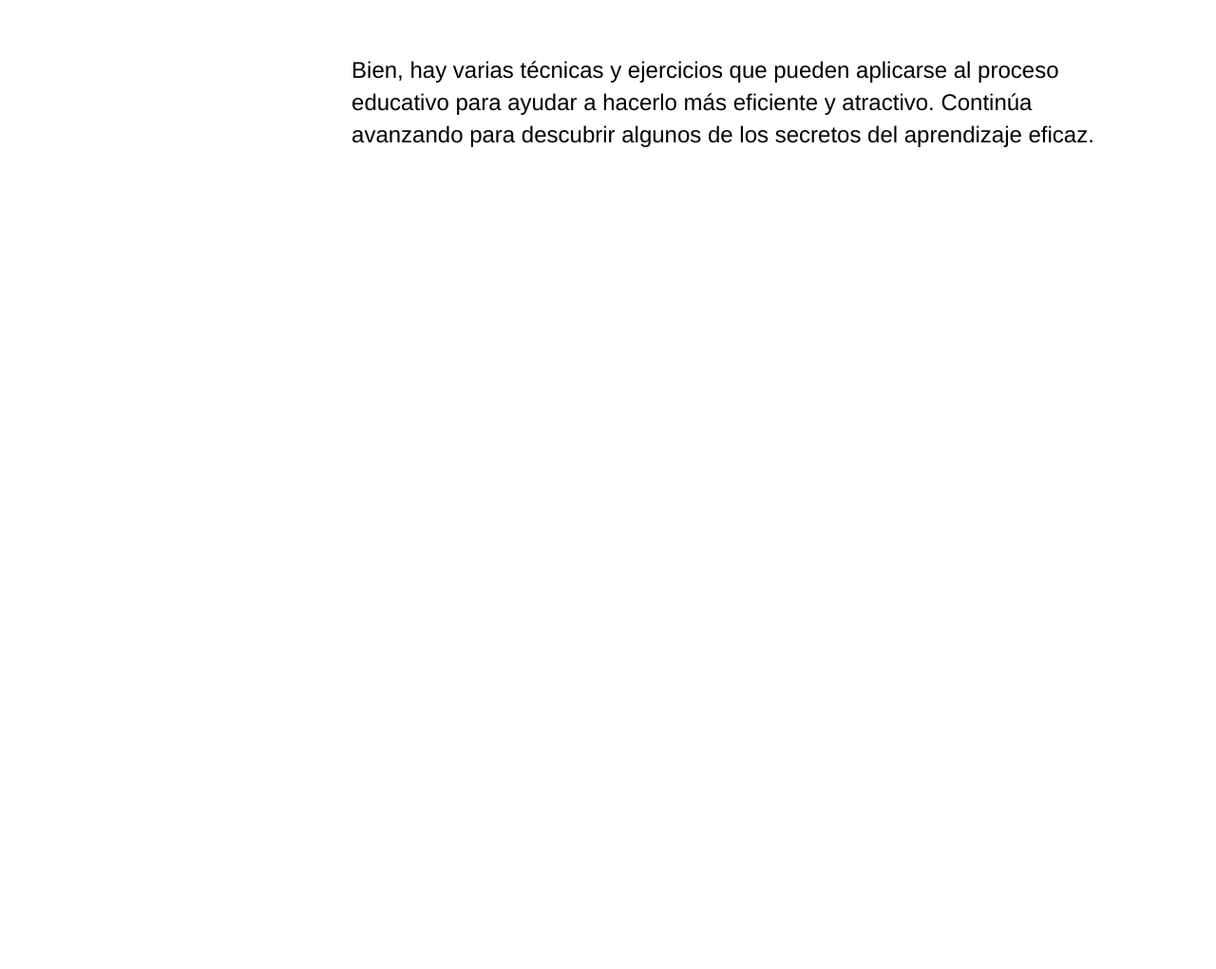
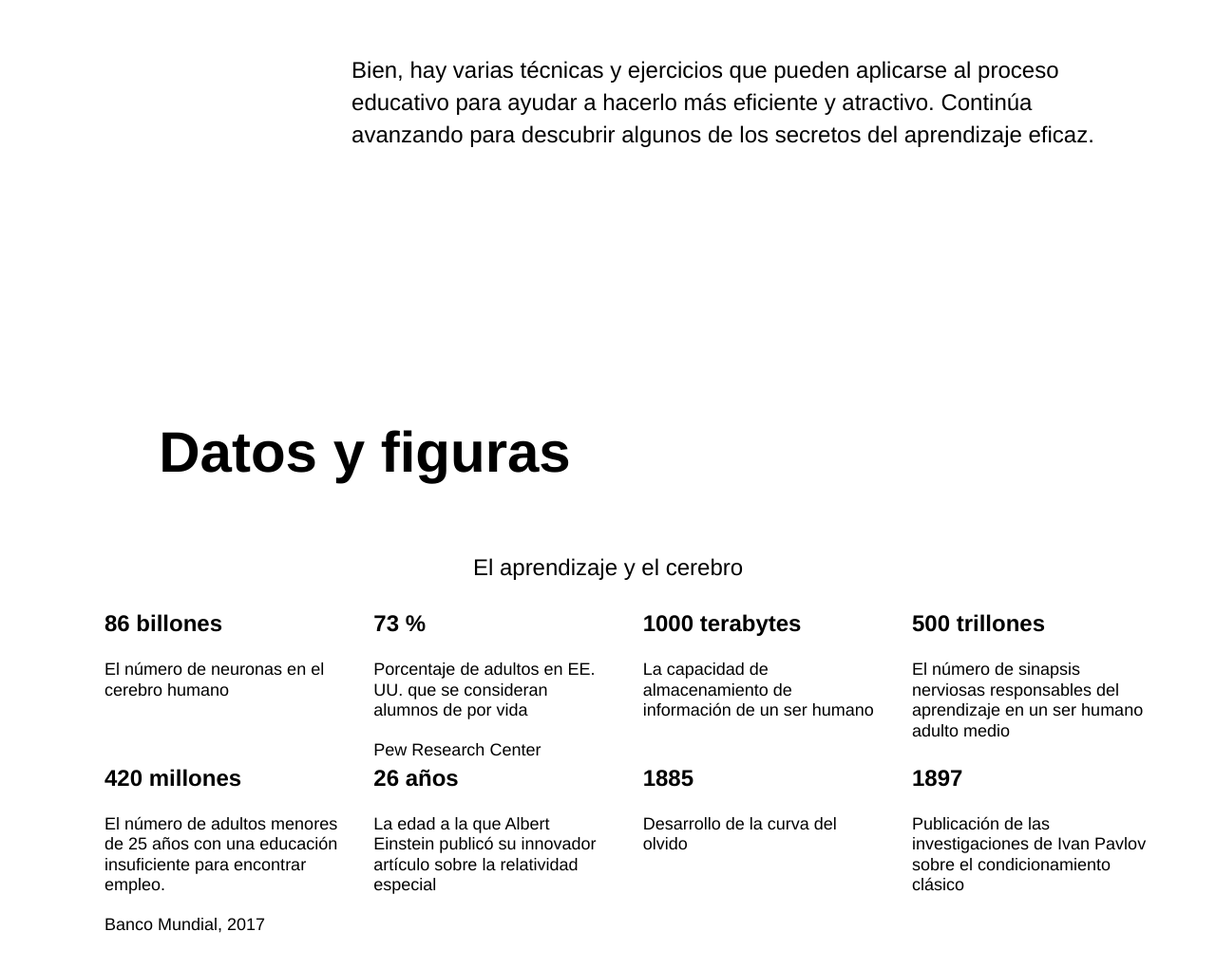
Before and after one commit to AdrianJimenezZ/web_project_1_es, a plain HTML site: page index.html in a window 1280 px wide. Shown: the part 1427-2448 px from the top of the page at 95% size. Before the commit the page ends 1716 px from the top, so only its background shows below. Drawn offline with Linux system fonts and the light colour scheme.

Commit message:
por terminar la seccion de bloque

```diff
--- a/index.html
+++ b/index.html
@@ -10,14 +10,13 @@
 <body>
   <div class="page">
     <header class="header">
-      <img class="logo logo_place_header" src="images/logo_place_header.png" alt="logotipo tripleten"></img>
-      <title>Aprender a aprender</title>
+      <img class="logo logo_place_header" src="images/logo_place_header.png" alt="logotipo tripleten">
       <h1 class="header__title">Aprender a aprender</h1>
       <h2 class="header__subtitle">Las técnicas de aprendizaje más eficaces y
         avanzadas que puedes aplicar en tu vida diaria
         <a class="header__link" href="Mas informacion">Mas información →</a>
       </h2>
-      <img class="header__main-illustration" src="images/header-image.png" alt="en la cima"></img>
+      <img class="header__main-illustration" src="images/header-image.png" alt="en la cima">
       <div class="header__square"></div>
     </header>
     <main class="content">
@@ -32,16 +31,53 @@
             <p class="two-columns__paragraph">Bien, hay varias técnicas y ejercicios que pueden aplicarse al proceso educativo para ayudar a hacerlo más eficiente y atractivo. Continúa avanzando para descubrir algunos de los secretos del aprendizaje eficaz.</p>
           </div>
         </div>
-
       </section>
-
       <section class="digits">
+        <h2 class="section-title">Datos y figuras</h2>
+        <h3 class="section-subtitle">El aprendizaje y el cerebro</h3>
+        <ul class="table">
+          <li class="table__cell">
+            <h3 class="table__heading">86 billones</h3>
+            <p class="table__text">El número de neuronas en el cerebro humano</p>
+          </li>
+          <li class="table__cell">
+            <h3 class="table__heading">73 %</h3>
+            <p class="table__text">Porcentaje de adultos en EE. UU. que se consideran alumnos de por vida</p>
+            <p class="table__text">Pew Research Center</p>
+          </li>
+          <li class="table__cell">
+            <h3 class="table__heading">1000 terabytes</h3>
+            <p class="table__text">La capacidad de almacenamiento de información de un ser humano</p>
+          </li>
+          <li class="table__cell">
+            <h3 class="table__heading">500 trillones</h3>
+            <p class="table__text">El número de sinapsis nerviosas responsables del aprendizaje en un ser humano adulto medio</p>
+          </li>
+          <li class="table__cell">
+            <h3 class="table__heading">420 millones</h3>
+            <p class="table__text">El número de adultos menores de 25 años con una educación insuficiente para encontrar empleo.</p>
+            <p class="table__text">Banco Mundial, 2017</p>
+          </li>
+          <li class="table__cell">
+            <h3 class="table__heading">26 años</h3>
+            <p class="table__text">La edad a la que Albert Einstein publicó su innovador artículo sobre la relatividad especial</p>
+          </li>
+          <li class="table__cell">
+            <h3 class="table__heading">1885</h3>
+            <p class="table__text">Desarrollo de la curva del olvido</p>
+          </li>
+          <li class="table__cell">
+            <h3 class="table__heading">1897</h3>
+            <p class="table__text">Publicación de las investigaciones de Ivan Pavlov sobre el condicionamiento clásico</p>
+          </li>
+        </ul>
       </section>
 
       <section class="feynman">
       </section>
 
       <section class="kaufman">
+        <h2 class="section-title section-title_theme_dark"></h2>
       </section>
     </main>
     <footer class="footer">
--- a/styles/style.css
+++ b/styles/style.css
@@ -133,6 +133,65 @@
   font-weight: bold;
 }
 
+.digits {
+  margin-bottom: 100px;
+  width: 100vw;
+  height: 100vh;
+  display: flex;
+  /*flex-wrap: wrap;*/
+  justify-content: center;
+  flex-direction: column;
+}
+
+.section-title {
+  line-height: 1.15;
+  font-size: 60px;
+  font-weight: bold;
+  width: 60%;
+  display: flex;
+  justify-content: center;
+}
+
+.section-subtitle {
+  line-height: 34px;
+  font-size: 24px;
+  font-weight: normal;
+  margin-top: 20px;
+  display: flex;
+  justify-content: center;
+}
+
+.table {
+  display: flex;
+  /*gap: 60px;*/
+  width: 1100px;
+  flex-wrap: wrap;
+  list-style: none;
+  margin: 0 auto;
+  justify-content: space-between;
+
+}
+
+.table__cell {
+  width: 250px;
+  flex-direction: column;
+  row-gap: 20px;
+  display: flex;
+
+}
+
+.table__heading {
+  line-height: 1.5;
+  font-size: 24px;
+  margin: 0;
+
+}
+
+.table__text {
+  margin: 0;
+  line-height: 1.2;
+  font-size: 18px;
+}
 /* including elements with key-value modifiers */
 .table__cell_theme_dark {
   width: 200px;
```
